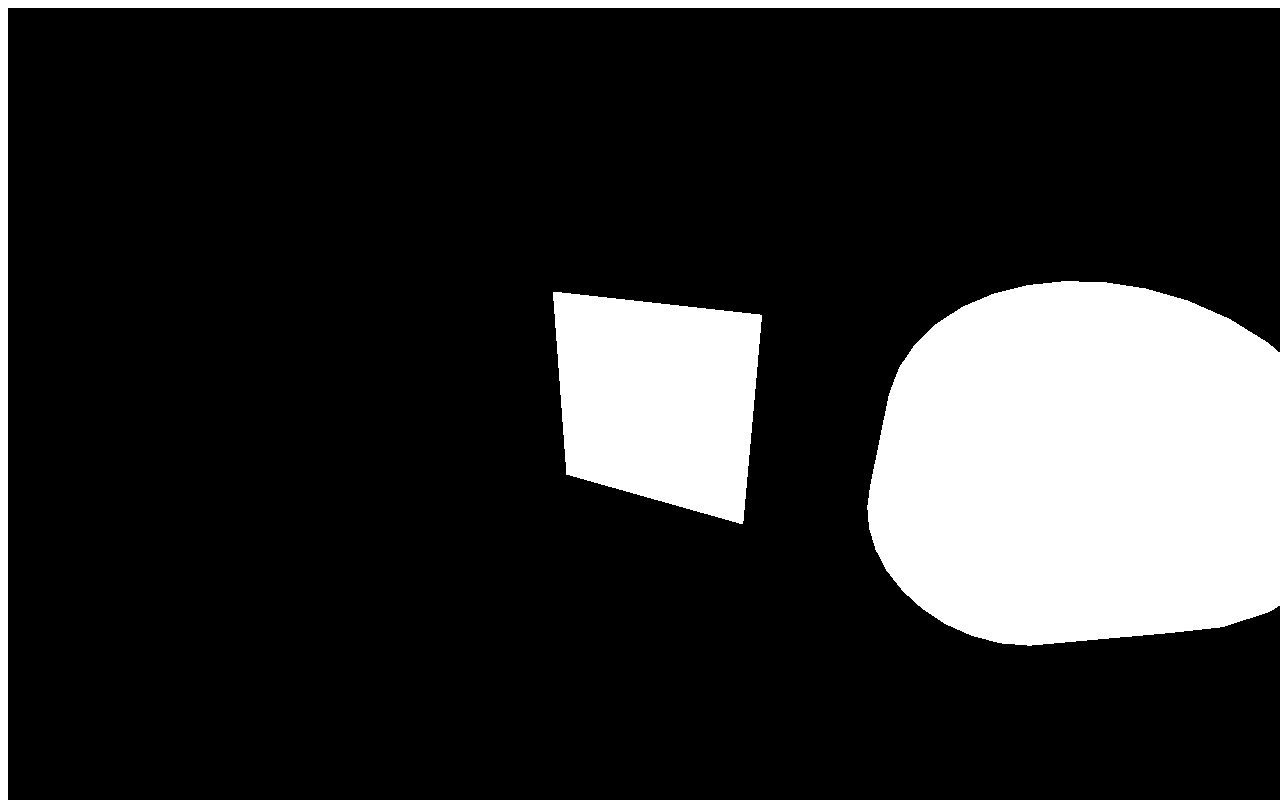
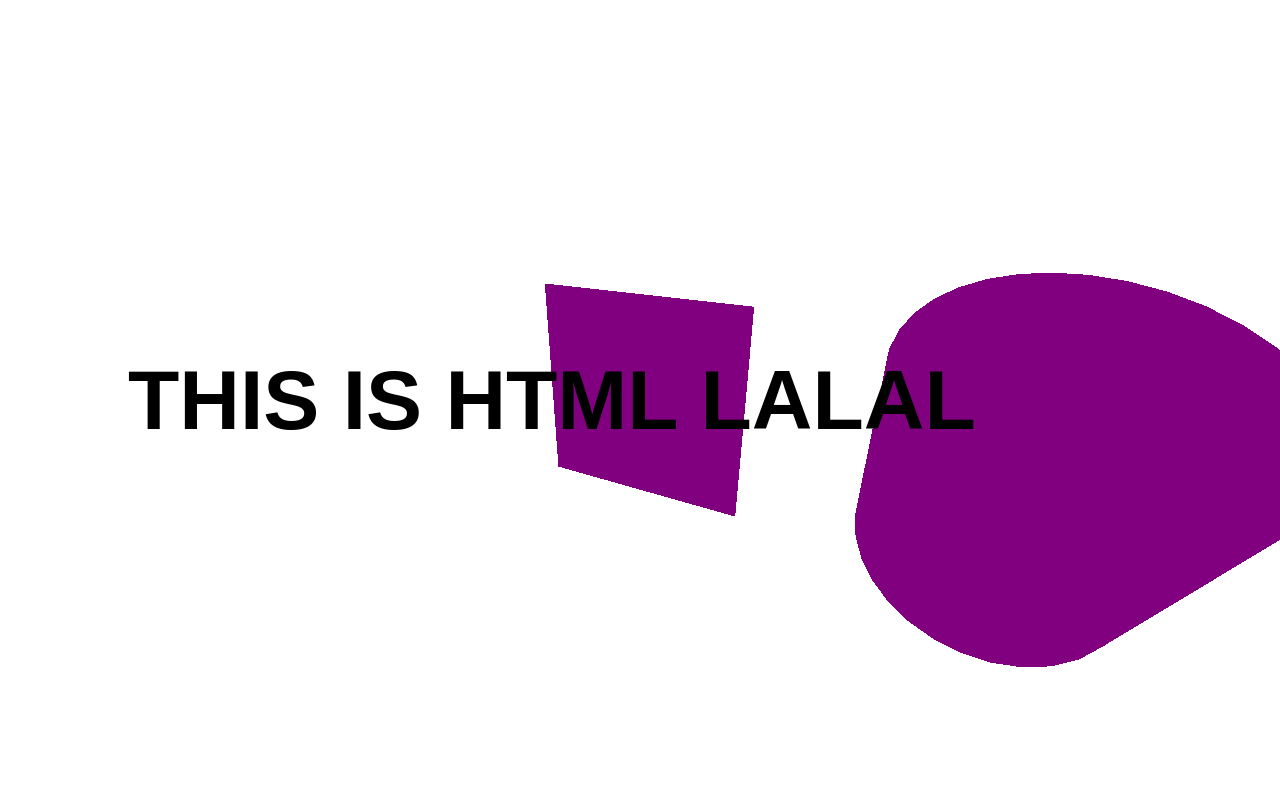
Before and after one commit to withquietintentions/360v, a website built with Vite: page index.html in a window 1280 px wide. Shown: the top 800 px of the page. Built offline with nearby package versions, Linux system fonts and the light colour scheme.

Commit message:
added html text scroll

```diff
--- a/index.html
+++ b/index.html
@@ -8,6 +8,15 @@
 </head>
 <body>
     <canvas class="webgl"></canvas>
+    <section class="section">
+        <h1>This is HTML lalal</h1>
+    </section>
+    <section class="section">
+        <h2>MORE html</h2>
+    </section>
+    <section class="section">
+        <h2>Even More</h2>
+    </section>
     <script type="module" src="./script.js"></script>
 </body>
 </html>
--- a/script.js
+++ b/script.js
@@ -60,7 +60,8 @@ controls.enableDamping = true
  * Renderer
  */
 const renderer = new THREE.WebGLRenderer({
-    canvas: canvas
+    canvas: canvas,
+    alpha:true
 })
 renderer.setSize(sizes.width, sizes.height)
 renderer.setPixelRatio(Math.min(window.devicePixelRatio, 2))
@@ -69,7 +70,7 @@ renderer.setPixelRatio(Math.min(window.devicePixelRatio, 2))
 /**
  * Objects
  */
-const material = new THREE.MeshBasicMaterial()
+const material = new THREE.MeshBasicMaterial({color: "purple"})
 
 const sphere = new THREE.Mesh(
     new THREE.SphereGeometry(0.5, 16, 16),
--- /dev/null
+++ b/style.css
@@ -0,0 +1,39 @@
+*
+{
+    margin: 0;
+    padding: 0;
+}
+/*
+html,
+/* body
+{
+    overflow: hidden;
+} */
+
+.webgl
+{
+    position: fixed;
+    top: 0;
+    left: 0;
+    outline: none;
+}
+
+
+.section
+{
+    display: flex;
+    align-items: center;
+    height: 100vh;
+    position: relative;
+    font-family: 'Cabin', sans-serif;
+    color: black;
+    text-transform: uppercase;
+    font-size: 7vmin;
+    padding-left: 10%;
+    padding-right: 10%;
+}
+
+section:nth-child(odd)
+{
+    justify-content: flex-end;
+}
```
